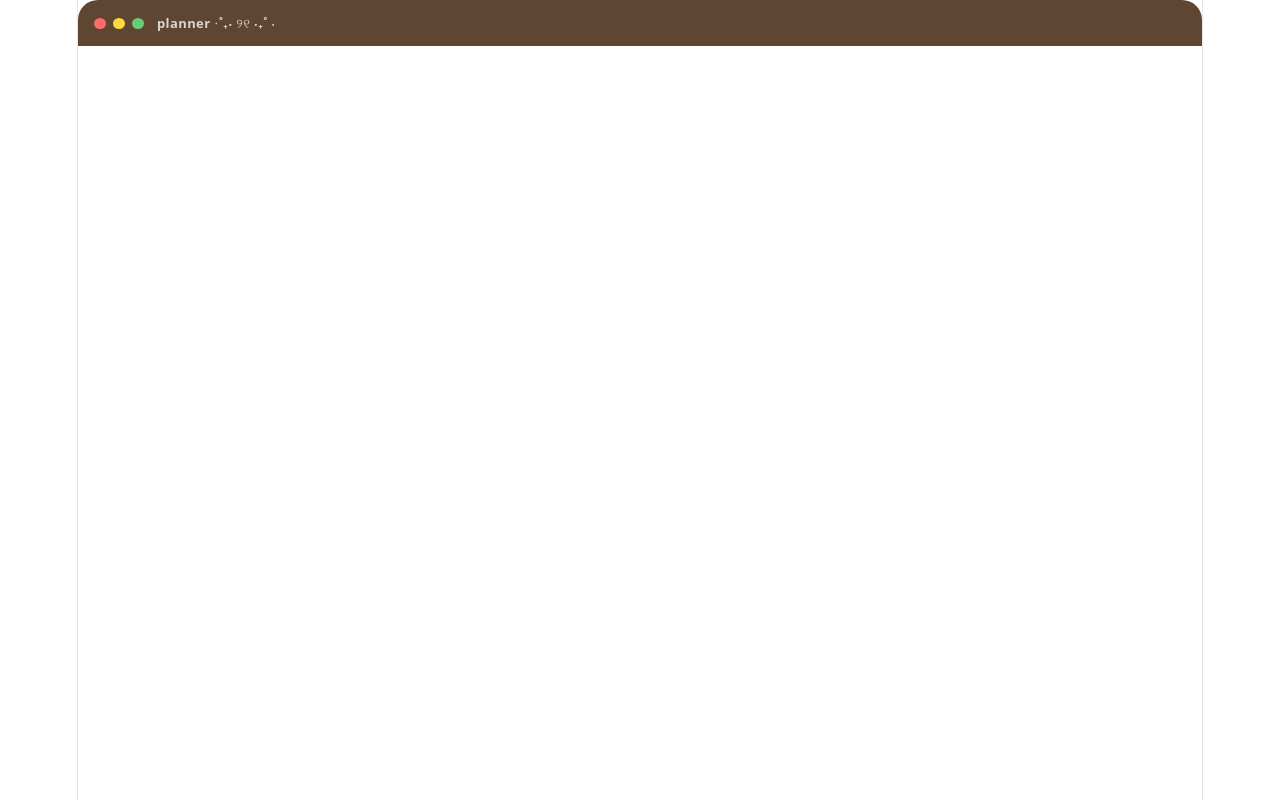
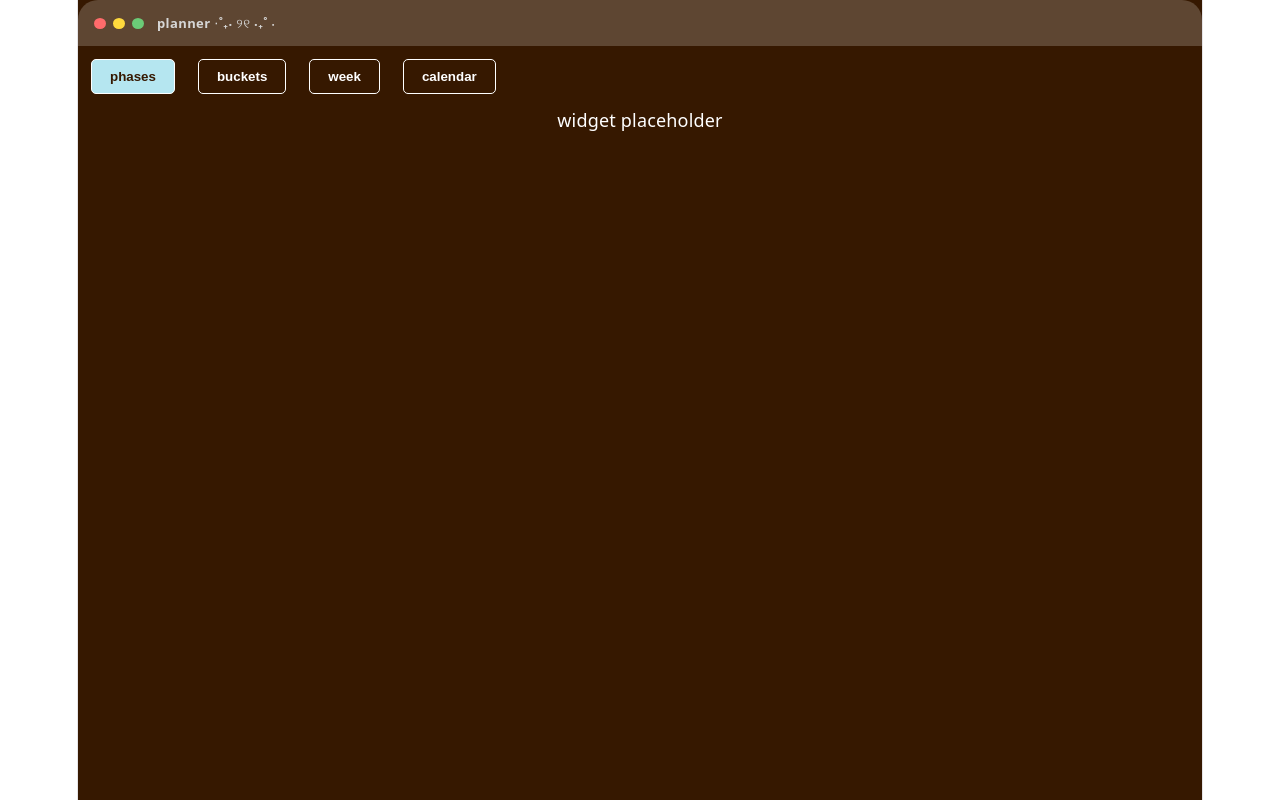
Before and after one commit to meaganalfaro/planning-widget, a React (Vite) app: page / in a window 1280 px wide. Built offline with nearby package versions, Linux system fonts and the light colour scheme.

Commit message:
tab bar completed

```diff
--- a/src/App.jsx
+++ b/src/App.jsx
@@ -1,12 +1,14 @@
 import { useLocalStorage } from './hooks/useLocalStorage';
 import { themes } from './themes/themes';
 import WindowChrome from './components/WindowChrome';
+import TabBar from './components/TabBar';
+import { useState } from 'react';
 
 export default function App() {
   const [plan, setPlan] = useLocalStorage('plan', {}); // change back to null later, just for testing purposes
   const [apiKey, setApiKey] = useLocalStorage('apiKey', null);
   const [themeName, setThemeName] = useLocalStorage('theme', 'dark');
-
+  const [activeTab, setActiveTab] = useState('phases');
   const theme = themes[themeName];
 
   const themeVars = {
@@ -20,7 +22,7 @@ export default function App() {
 
   if (!plan) {
     return (
-      <div style={themeVars}>
+      <div style={{...themeVars, background: 'var(--primary)', minHeight: '100vh'}}>
         {/* onboarding goes here later */}
         <p style={{ color: 'var(--letters)' }}>onboarding placeholder</p>
       </div>
@@ -28,9 +30,10 @@ export default function App() {
   }
 
   return (
-    <div style={themeVars}>
+    <div style={{...themeVars, background: 'var(--primary)', minHeight: '100vh'}}>
       {/* planner widget goes here later */}
       <WindowChrome title="planner ⋅˚₊‧ ୨୧ ‧₊˚ ⋅"/>
+      <TabBar activeTab={activeTab} setActiveTab={setActiveTab}/>
       <p style={{ color: 'var(--letters)' }}>widget placeholder</p>
     </div>
   );
--- /dev/null
+++ b/src/components/TabBar.jsx
@@ -0,0 +1,35 @@
+const buttonStyle = {
+    margin: '0.5rem',
+    padding: '0.5rem 1rem',
+    borderRadius: '5px',
+    border: 'var(--letters) solid 1px',
+    cursor: 'pointer',
+    fontWeight: '800',
+    color: 'var(--letters)',
+};
+
+const tabs = ['phases', 'buckets', 'week', 'calendar'];
+
+
+export default function TabBar({activeTab, setActiveTab}){
+    return(
+        <div style={{
+            display: 'flex',
+            gap: '5px',
+            padding: '4px',
+            borderRadius: '12px',
+            width: 'fit-content',
+            }}
+        >
+            {tabs.map((tab) => (
+                <button key={tab} style={{
+                    ...buttonStyle,
+                    background: tab === activeTab ? 'var(--accent)' : 'none',
+                    color: tab === activeTab ? 'var(--primary)' : 'var(--letters)'
+                    }} onClick={() => setActiveTab(tab)}>
+                    {tab}
+                </button>
+            ))}
+        </div>
+    )
+}
--- a/src/components/WindowChrome.jsx
+++ b/src/components/WindowChrome.jsx
@@ -1,4 +1,3 @@
-import {themes} from '../themes/themes';
 
 const buttonStyle = {
     width: '11px',
```
Also changed, not shown: src/components/TadBar.jsx (deleted).
